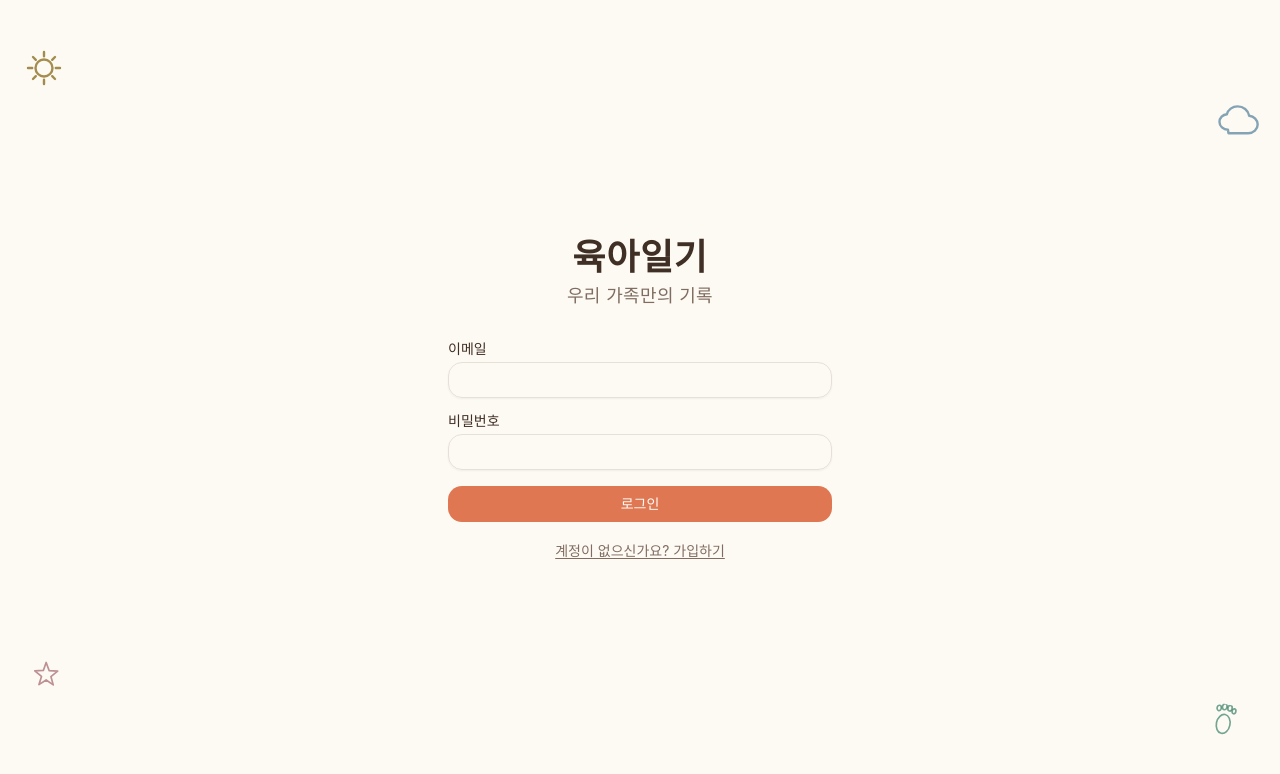
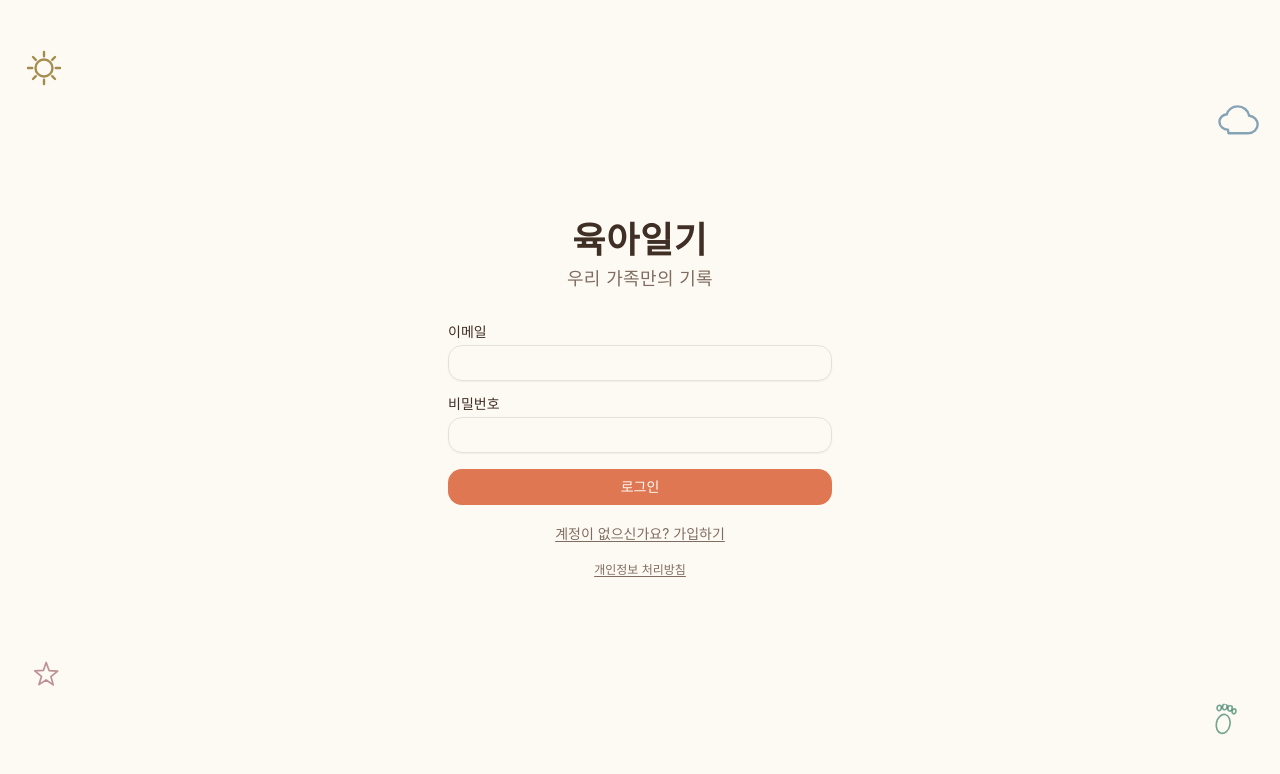
Before and after one commit to StoneSilver0417/baby-diary, a React (Vite) app: page /login in a window 1280 px wide. Shown: the top 774 px of the page. Built offline with nearby package versions, Linux system fonts and the light colour scheme; no server answers.

Commit message:
feat: 로그인 화면에 개인정보 처리방침 링크 추가
Ultraworked with [Sisyphus](https://github.com/code-yeongyu/oh-my-openagent)

Co-authored-by: Sisyphus <clio-agent@sisyphuslabs.ai>

```diff
--- a/src/features/auth/LoginPage.tsx
+++ b/src/features/auth/LoginPage.tsx
@@ -1,4 +1,5 @@
 import { useState, type FormEvent } from 'react'
+import { Link } from 'react-router'
 import { toast } from 'sonner'
 import { useAuth } from './AuthProvider'
 import { Button } from '@/components/ui/button'
@@ -92,6 +93,16 @@ export function LoginPage() {
         >
           {mode === 'login' ? '계정이 없으신가요? 가입하기' : '이미 계정이 있으신가요? 로그인'}
         </button>
+        <p className="text-center text-xs leading-5 text-muted-foreground">
+          {mode === 'signup' ? '가입하면 ' : ''}
+          <Link
+            to="/privacy"
+            className="underline underline-offset-2 transition-colors hover:text-foreground focus-visible:outline-2 focus-visible:outline-offset-2 focus-visible:outline-ring"
+          >
+            개인정보 처리방침
+          </Link>
+          {mode === 'signup' ? '에 동의하게 됩니다.' : ''}
+        </p>
       </form>
     </div>
   )
```
